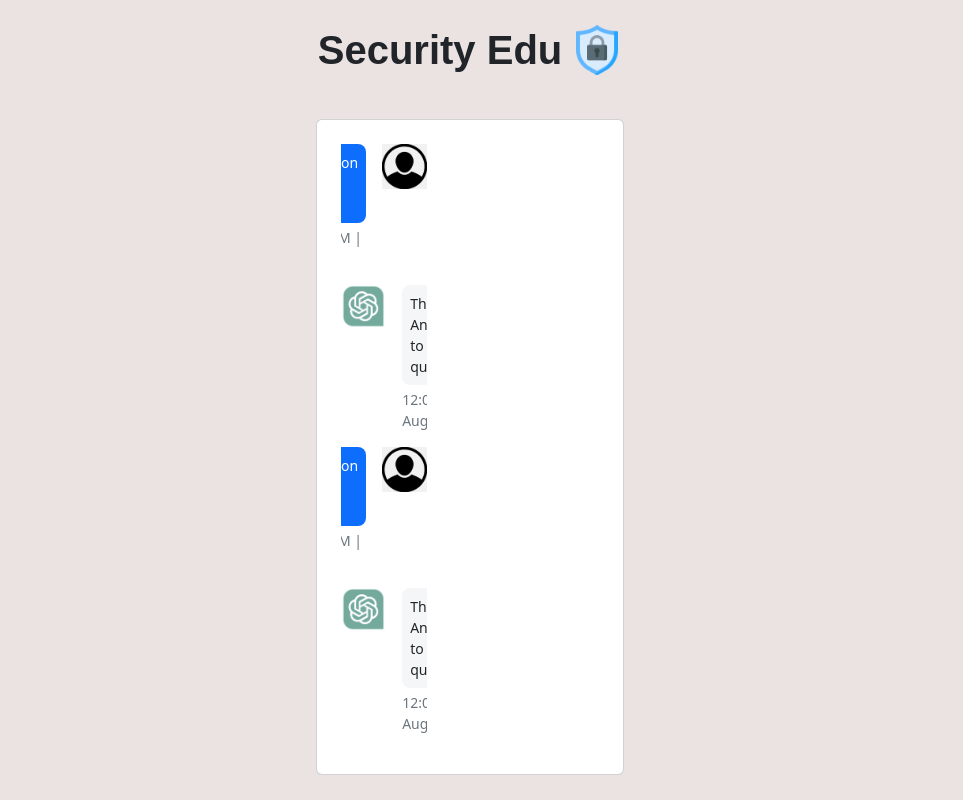
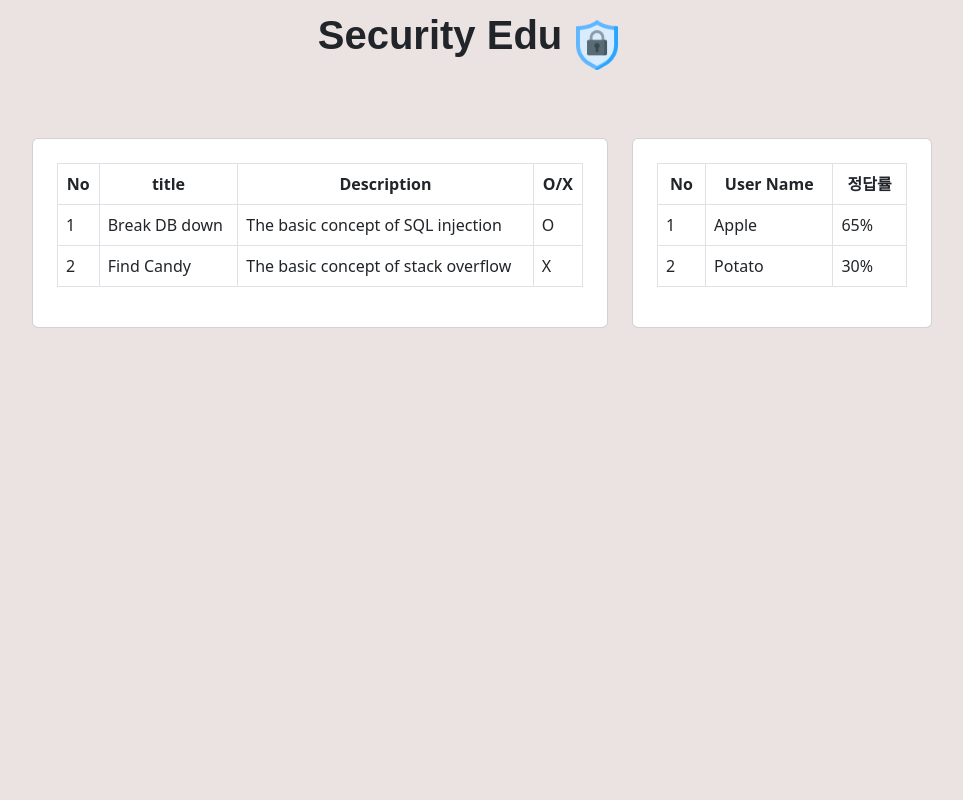
Before and after one commit to skkuse/2023spring_41class_team2, a React (Create React App) app in the folder frontend/: page / in a window 1280 px wide. Shown: the whole page, without its empty margins (170-1133 px from the left). Built offline with nearby package versions, Linux system fonts and the light colour scheme.

Commit message:
feat: Main Page

```diff
--- a/frontend/src/App.tsx
+++ b/frontend/src/App.tsx
@@ -6,17 +6,19 @@ import ManageUser from './components/ManageUser'
 import ManageProblem from './components/ManageProblem'
 import SignupPage from './components/SignupPage'
 import ProblemPage from './components/ProblemPage'
+import MainPage from './components/MainPage'
 import { Counter } from './features/counter/Counter';
 import './App.css';
 
 const App: React.FC = () => {
   //return <Mypage />;
-  // return <ManageUser/>;
+  //return <ManageUser/>;
   //return <ManageProblem/>;
   //return <Admin />;
-  // return <LoginPage/>;
-  // return <SignupPage/>;
-  return <ProblemPage/>
+  //return <LoginPage/>;
+  //return <SignupPage/>;
+  //return <ProblemPage/>;
+  return <MainPage/>;
 };
 
 export default App;
--- /dev/null
+++ b/frontend/src/components/MainPage.tsx
@@ -0,0 +1,75 @@
+import React from 'react';
+import { Container, Row, Col, Card, Form, Button } from 'react-bootstrap';
+import security_logo from '../assets/security_logo.png';
+
+const MainPage: React.FC = () => {
+  return (
+    <div style={{ backgroundColor: '#EBE2E2', minHeight: '100vh' }}>
+      <Container className="d-flex justify-content-center align-items-start" style={{ minHeight: '10vh' }}>
+        <div className="text-center mb-4">
+          <h1 style={{ fontWeight: 'bold', fontFamily: 'Arial, sans-serif', display: 'inline' }}>Security Edu</h1>
+          <img src={security_logo} alt="Logo" style={{ width: '50px', height: '50px', marginLeft: '10px', marginBottom: '20px' , marginTop: '20px' }} />
+        </div>
+      </Container>
+      <Container className="d-flex justify-content-center align-items-start" style={{ minHeight: '10vh'}}>
+        <Row>
+          <Col xs={8} className="mt-4">
+            <Card className="p-4" style={{ minWidth: '300px' }}>
+            <table className="table table-bordered w-auto" style={{width : '100%'}}>
+                  <thead>
+                      <tr>
+                          <th className='text-center'>No</th>
+                          <th className='text-center'>title</th>
+                          <th className='text-center'>Description</th>
+                          <th className='text-center'>O/X</th>
+                      </tr>
+                    </thead>
+                    <tbody>
+                        <tr>
+                          <td>1</td>
+                          <td>Break DB down</td>
+                          <td>The basic concept of SQL injection</td>
+                          <td >O</td>
+                        </tr>
+                        <tr>
+                          <td>2</td>
+                          <td>Find Candy</td>
+                          <td className = "span 6">The basic concept of stack overflow</td>
+                          <td>X</td>
+                        </tr>
+                    </tbody>
+                </table>
+            </Card>
+          </Col>
+          <Col xs={4} className="mt-4">
+            <Card className="p-4" style={{ minWidth: '300px' }}>
+            <table className="table table-bordered w-auto" style={{width : '100%'}}>
+                  <thead>
+                      <tr>
+                          <th className='text-center'>No</th>
+                          <th className='text-center'>User Name</th>
+                          <th className='text-center'>정답률</th>
+                      </tr>
+                    </thead>
+                    <tbody>
+                        <tr>
+                          <td>1</td>
+                          <td>Apple</td>
+                          <td >65%</td>
+                        </tr>
+                        <tr>
+                          <td>2</td>
+                          <td>Potato</td>
+                          <td>30%</td>
+                        </tr>
+                    </tbody>
+                </table>
+            </Card>
+          </Col>
+        </Row>
+      </Container>
+    </div>
+  );
+};
+
+export default MainPage;
```
